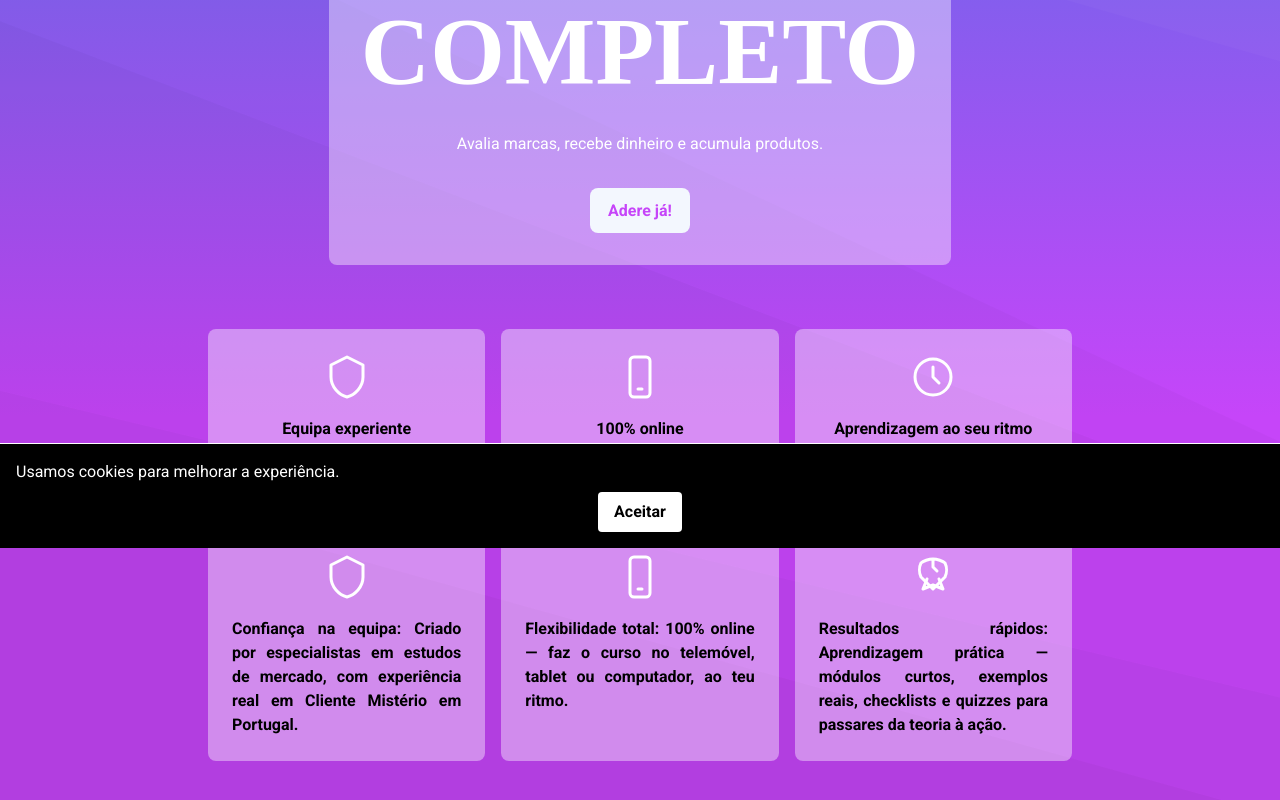
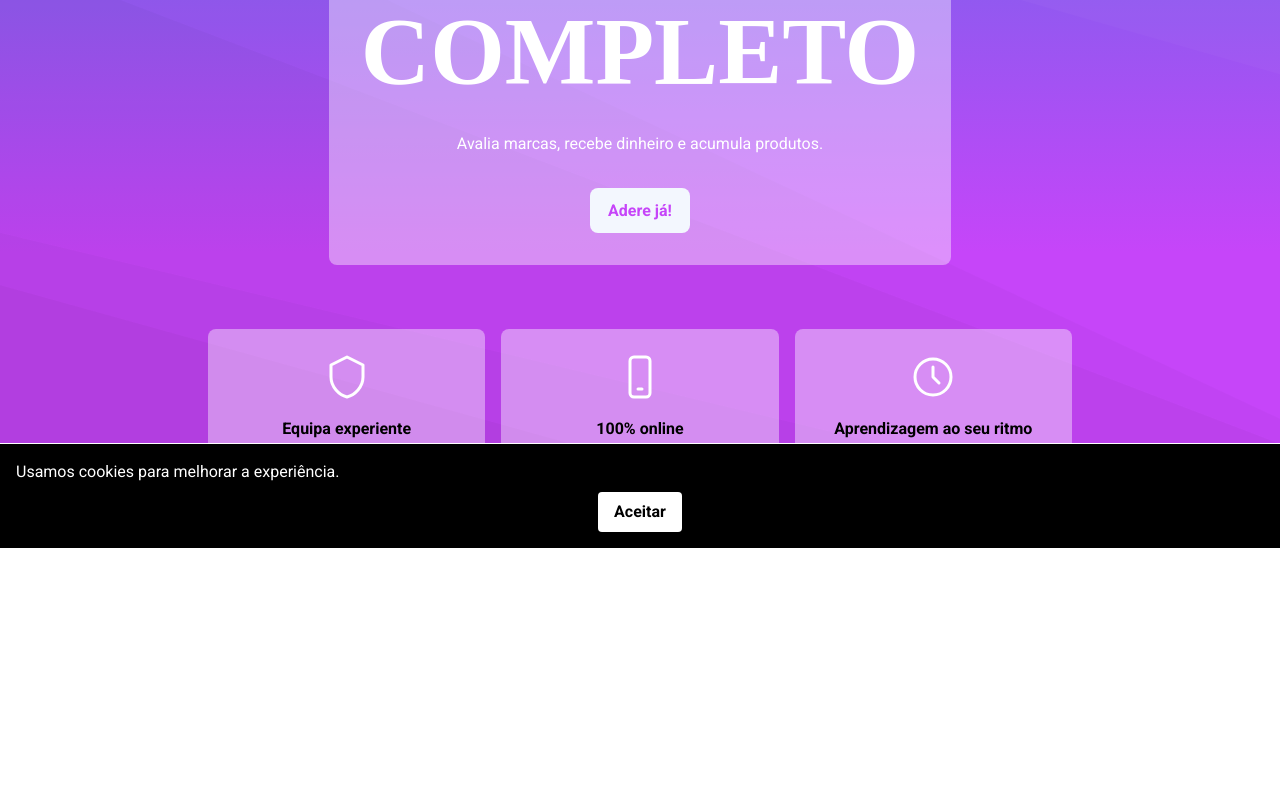
Before and after one commit to msantos51/clientemisterio, a Next.js app in the folder frontend/: page / in a window 1280 px wide. Shown: the part 252-1052 px from the top of the page. After the commit the page ends 800 px from the top, so only its background shows below. Built offline with nearby package versions, Linux system fonts and the light colour scheme; no server answers; a web font is replaced by a local one.

Commit message:
chore: remover caixas detalhadas

```diff
--- a/frontend/app/(public)/page.tsx
+++ b/frontend/app/(public)/page.tsx
@@ -60,32 +60,6 @@ function ClockIcon(props: SVGProps<SVGSVGElement>) {
   )
 }
 
-// Ícone de foguetão desenhado apenas com traços brancos
-function RocketIcon(props: SVGProps<SVGSVGElement>) {
-  return (
-    <svg
-      {...props}
-      fill="none"
-      viewBox="0 0 24 24"
-      strokeWidth={1.5}
-      stroke="currentColor"
-      aria-hidden="true"
-    >
-      <path
-        strokeLinecap="round"
-        strokeLinejoin="round"
-        d="M12 3c2 0 5 1 6 2 1 2 1 5 0 7l-6 6-6-6c-1-2-1-5 0-7 1-1 4-2 6-2zm0 0v4m0 0 2 2"
-      />
-      <path
-        strokeLinecap="round"
-        strokeLinejoin="round"
-        d="m9 13-2 5 5-2 5 2-2-5"
-      />
-
-    </svg>
-  )
-}
-
 // Página inicial com título destacado e texto informativo
 export default function HomePage() {
   // Estado que indica se o utilizador está autenticado
@@ -119,29 +93,6 @@ export default function HomePage() {
       Icon: ClockIcon,
       label: 'relógio',
       text: 'Aprendizagem ao seu ritmo',
-
-    },
-  ]
-
-  // Lista de caixas para a secção detalhada
-  const details = [
-    {
-      Icon: ShieldIcon,
-      label: 'confiança',
-      text:
-        'Confiança na equipa: Criado por especialistas em estudos de mercado, com experiência real em Cliente Mistério em Portugal.',
-    },
-    {
-      Icon: PhoneIcon,
-      label: 'flexibilidade',
-      text:
-        'Flexibilidade total: 100% online — faz o curso no telemóvel, tablet ou computador, ao teu ritmo.',
-    },
-    {
-      Icon: RocketIcon,
-      label: 'resultados',
-      text:
-        'Resultados rápidos: Aprendizagem prática — módulos curtos, exemplos reais, checklists e quizzes para passares da teoria à ação.',
 
     },
   ]
@@ -197,25 +148,6 @@ export default function HomePage() {
         ))}
       </section>
 
-      {/* Nova secção com explicações detalhadas */}
-      <section className="mt-8 grid gap-4 p-4 text-black md:mx-auto md:max-w-4xl md:grid-cols-3">
-        {details.map((detail, index) => (
-          <div
-            key={index}
-            className="mx-auto flex w-full max-w-xs flex-col items-center rounded-lg bg-white/40 p-6 text-center"
-          >
-            {/* Símbolo representativo da descrição */}
-            <detail.Icon
-              role="img"
-              aria-label={detail.label}
-              className="mb-4 h-12 w-12 text-white"
-            />
-            {/* Texto explicativo da vantagem */}
-            <p className="text-base font-bold">{detail.text}</p>
-
-          </div>
-        ))}
-      </section>
     </main>
   )
 }
```
